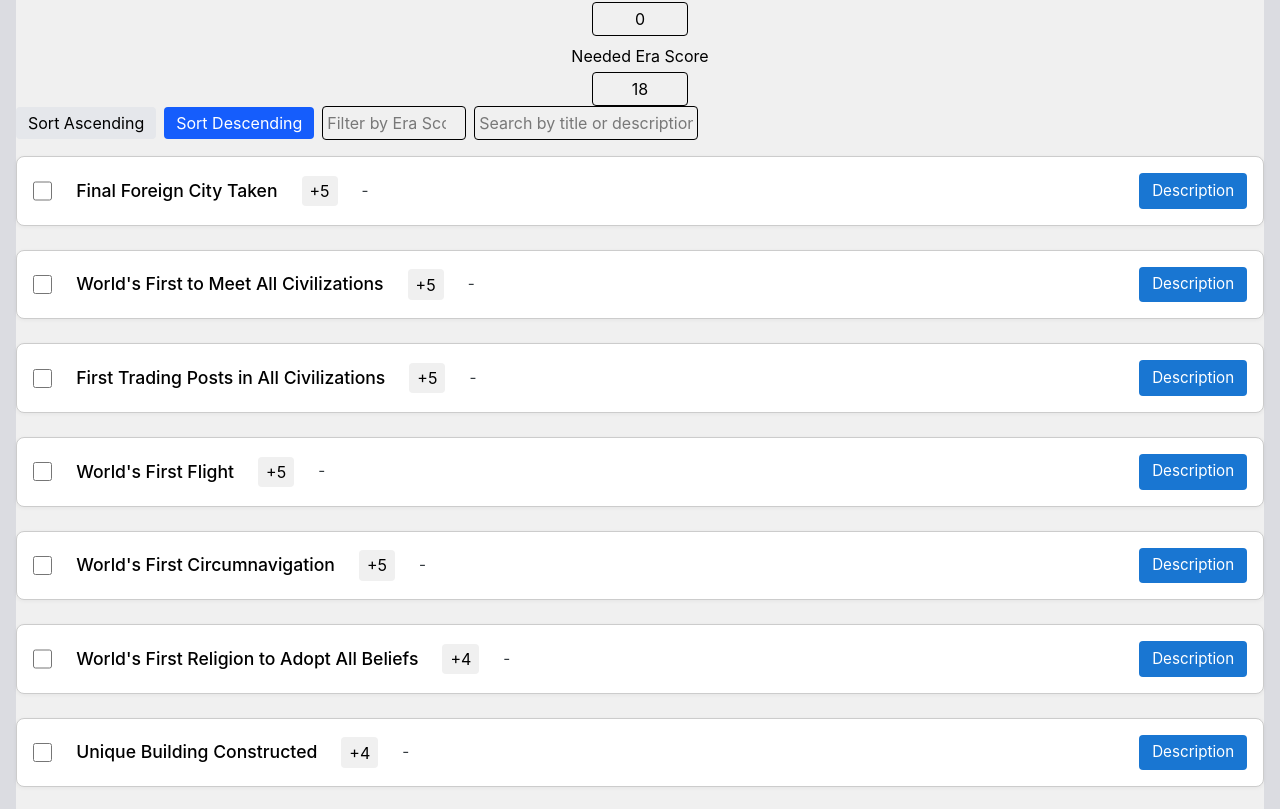
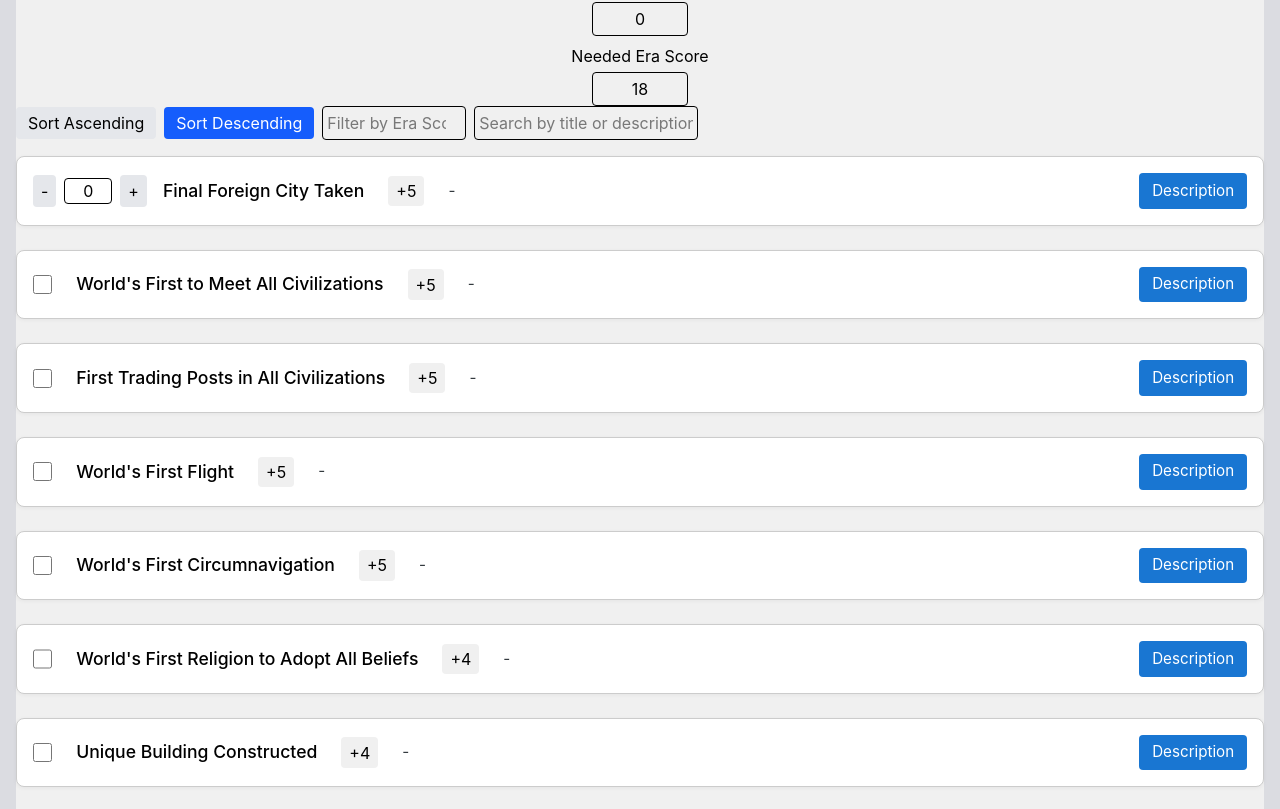
Before and after one commit to huntt3/Civ-6-Helper, a React (Vite) app: page / in a window 1280 px wide. Shown: the part 9722-10531 px from the top of the page. Built offline with nearby package versions, Linux system fonts and the light colour scheme.

Commit message:
Added era score repeatable tracker

```diff
--- a/src/EraScoreTracker/EraScore.jsx
+++ b/src/EraScoreTracker/EraScore.jsx
@@ -1,14 +1,70 @@
 import React, { useState } from "react";
 import "./EraTracker.css";
 
-const EraScore = ({ title, eraScore, minEra, maxEra, description }) => {
+const EraScore = ({
+  title,
+  eraScore,
+  minEra,
+  maxEra,
+  description,
+  repeatable,
+}) => {
   const [showModal, setShowModal] = useState(false);
+  // Track count for repeatable cards (default 0) and for non-repeatable (default 0 = unchecked)
+  const [count, setCount] = useState(0);
 
   const handleModal = () => setShowModal((open) => !open);
 
+  // Handlers for repeatable count
+  // Allow 0 as a valid value for repeatable count
+  const handleCountChange = (e) => {
+    const value = e.target.value.replace(/[^0-9]/g, "");
+    setCount(value === "" ? 0 : Math.max(0, parseInt(value, 10)));
+  };
+  const increment = () => setCount((c) => c + 1);
+  const decrement = () => setCount((c) => Math.max(0, c - 1));
+
   return (
     <div className="era-score-card">
-      <input type="checkbox" id={title} className="era-score-checkbox" />
+      {repeatable ? (
+        <div className="flex items-center gap-2">
+          {/* For repeatable cards, show count controls */}
+          <button
+            type="button"
+            className="px-2 py-1 bg-gray-200 rounded hover:bg-gray-300"
+            onClick={decrement}
+            aria-label="Decrease count"
+          >
+            -
+          </button>
+          <input
+            type="text"
+            value={count}
+            onChange={handleCountChange}
+            className="w-12 text-center border rounded"
+            aria-label="Times completed"
+          />
+          <button
+            type="button"
+            className="px-2 py-1 bg-gray-200 rounded hover:bg-gray-300"
+            onClick={increment}
+            aria-label="Increase count"
+          >
+            +
+          </button>
+        </div>
+      ) : (
+        // For non-repeatable cards, show a checkbox
+        <input
+          type="checkbox"
+          className="era-score-checkbox"
+          aria-label="Mark as completed"
+          // For now, just local state
+          checked={count > 0}
+          onChange={() => setCount((c) => (c === 0 ? 1 : 0))}
+          style={{ width: "1.2rem", height: "1.2rem" }}
+        />
+      )}
       <span className="era-score-title">{title}</span>
       <span className="era-score-value">+{eraScore}</span>
       <span className="era-score-era">
```
